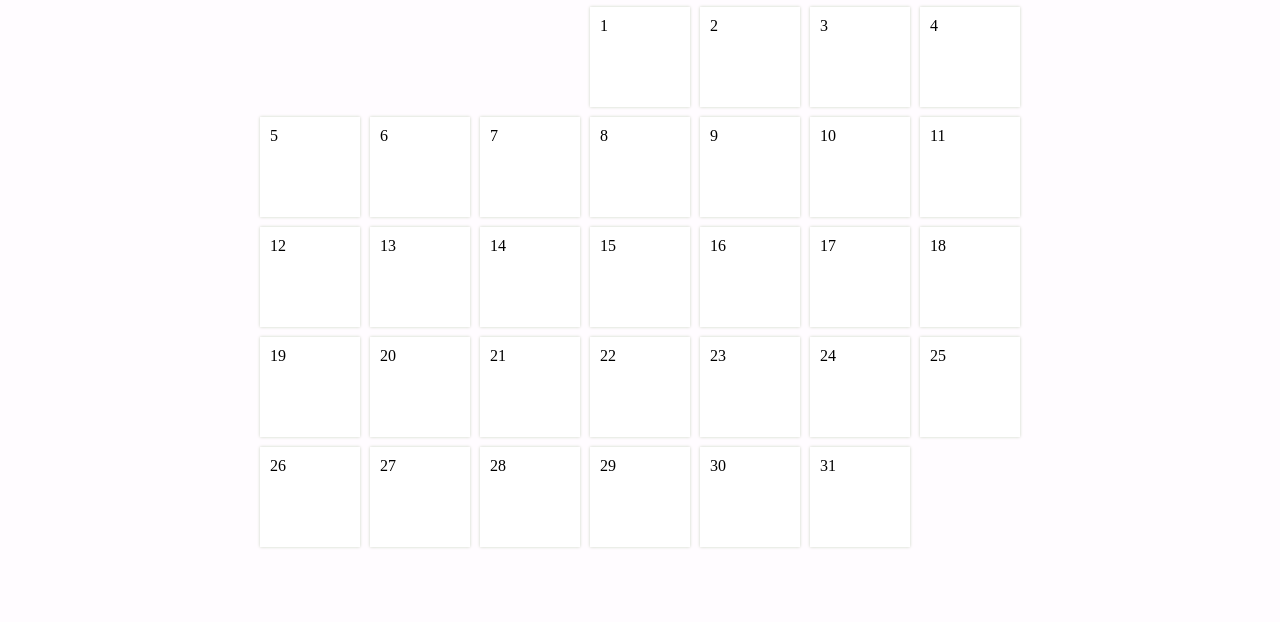
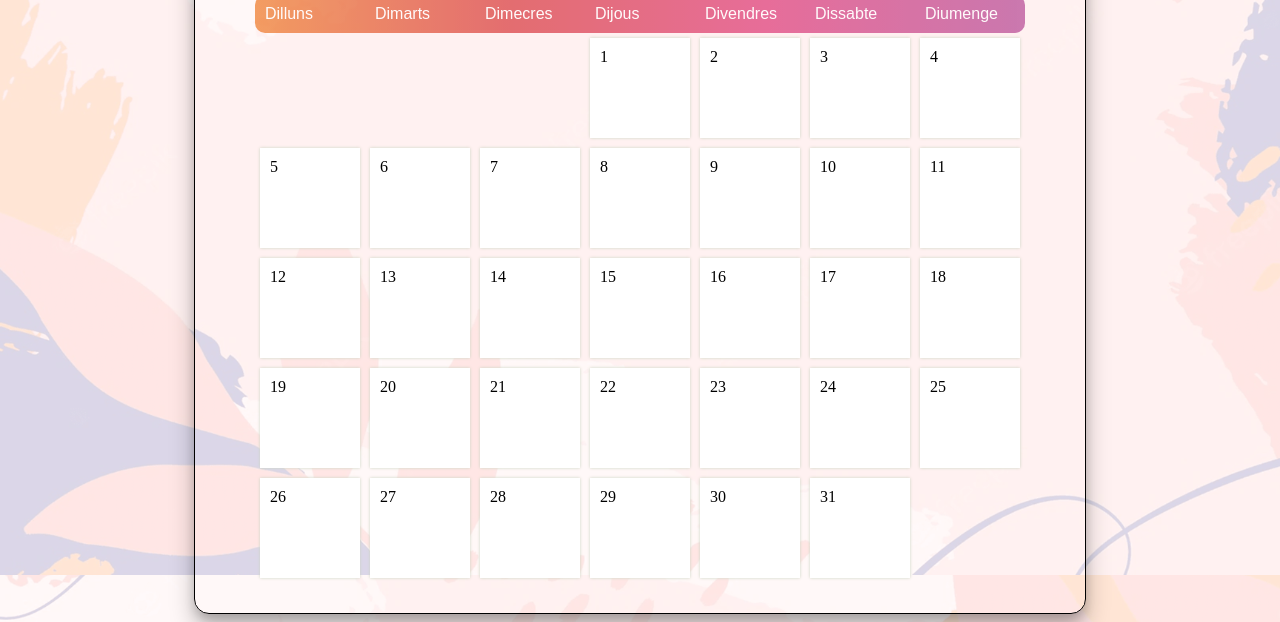
Before and after one commit to guibad22daw/GP1-Projecte1, a plain HTML site: page calendari/calendari.html in a window 1280 px wide. Shown: the part 225-847 px from the top of the page. Before the commit the page ends 800 px from the top, so only its background shows below. Drawn offline with Linux system fonts and the light colour scheme; files that its build step writes are made by us from their sources; files whose address does not match are found by name.

Commit message:
11/12/2022 ---> Calendario estilo modificado

```diff
--- a/calendari/calendari.css
+++ b/calendari/calendari.css
@@ -1,7 +1,20 @@
+body {
+  background-image: url("./calendari.png");
+  background-size: cover;
+  background-attachment: fixed;
+}
+
 .contenedor-flex {
   display: flex;
   margin-top: 50px;
   justify-content: center;
+}
+
+#container {
+  border: 1px solid;
+  border-radius: 15px;
+  padding: 30px 60px 30px 60px;
+  box-shadow: rgba(0, 0, 0, 0.25) 0px 15px 25px, rgba(0, 0, 0, 0.15) 0px 5px 10px;
 }
 
 button {
@@ -36,9 +49,12 @@ button {
 #weekdays {
   width: 100%;
   display: flex;
-  color: #247BA0;
+  color: white;
   font-family: sans-serif;
   font-weight: 500;
+  background: linear-gradient(to right, #ee7724, #d8363a, #dd3675, #b44593);
+  opacity: 0.7;
+  border-radius: 10px;
 }
 
 #weekdays div {
@@ -87,7 +103,7 @@ button {
 
 .padding {
   cursor: default !important;
-  background-color: #FFFCFF !important;
+  background-color: transparent !important;
   box-shadow: none !important;
 }
 
```
Also changed, not shown: iniciaServidor.js (+9 -0 lines), login/login.html (+3 -5 lines), calendari/calendari.png (added).
